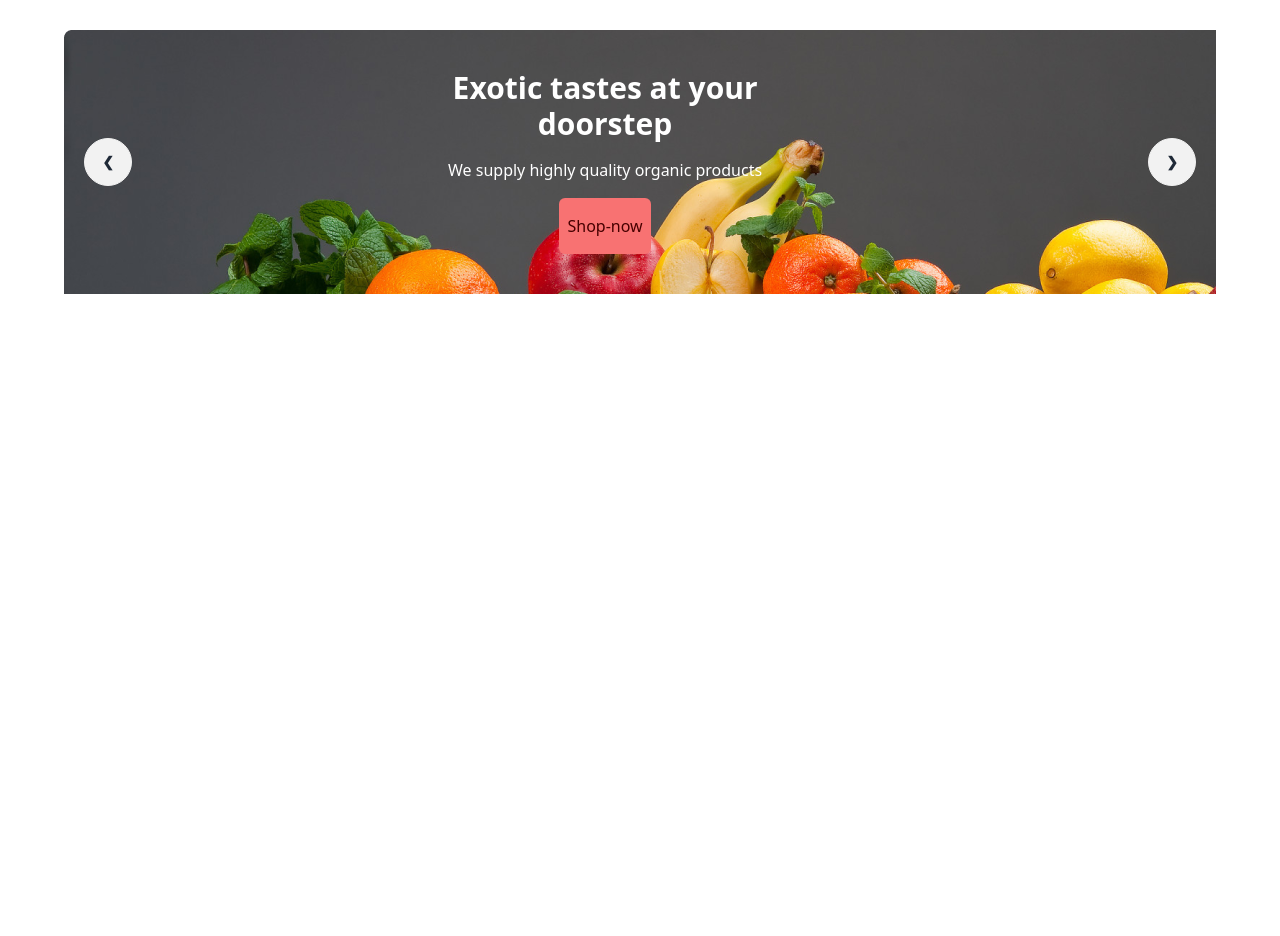
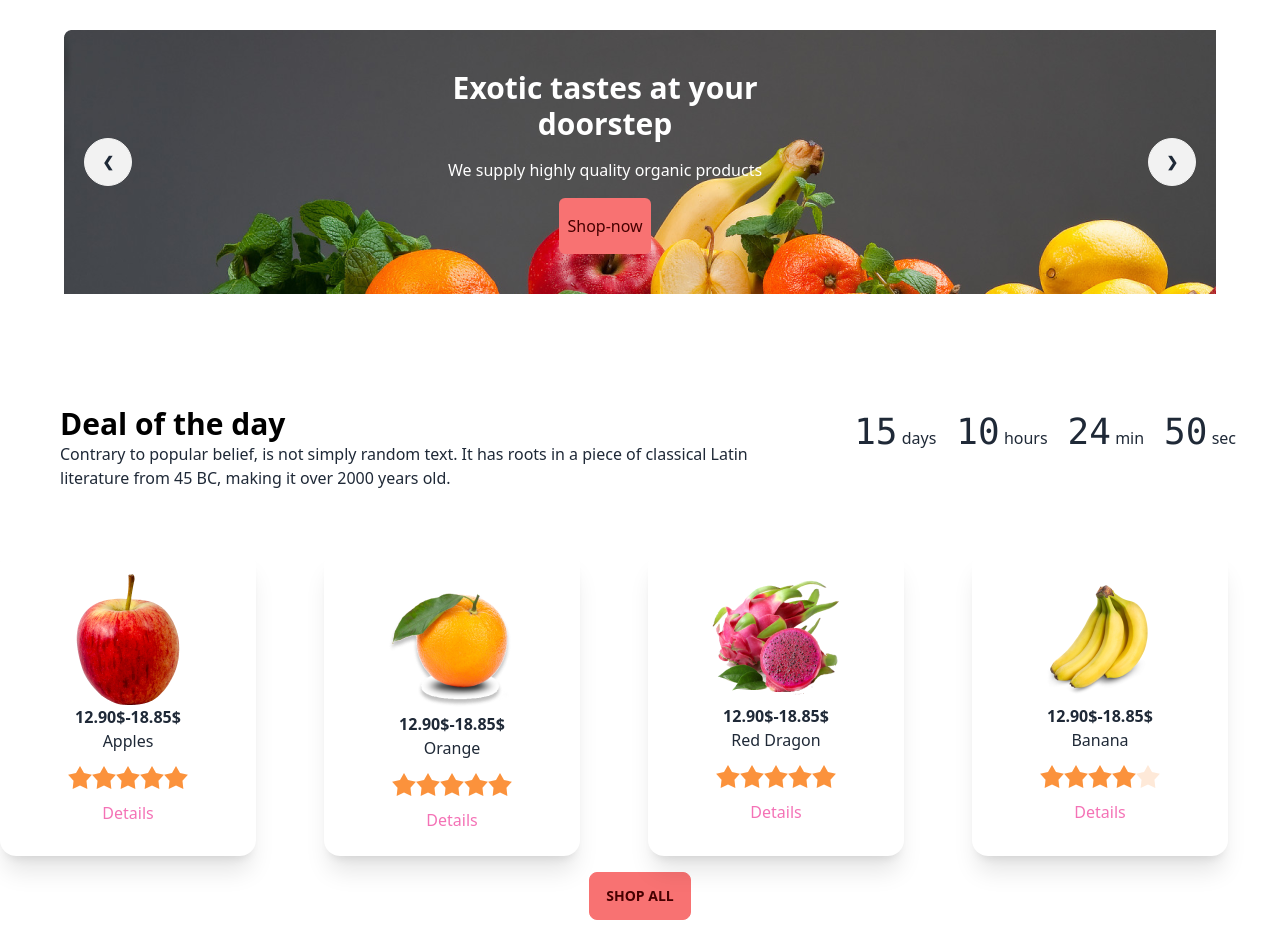
Before and after one commit to Arm19an/frust-brust-website, a plain HTML site: page index.html in a window 1280 px wide. Shown: the part 162-1098 px from the top of the page. Before the commit the page ends 800 px from the top, so only its background shows below. Drawn offline with nearby package versions, Linux system fonts and the light colour scheme; grey boxes are pictures that could not be loaded.

Commit message:
added deal section

```diff
--- a/index.html
+++ b/index.html
@@ -56,7 +56,7 @@
                 <!-- slide-2 -->
                 <div id="slide2" class="carousel-item relative w-full " style="background-image: url(./images/banner2.png);">
                     <div class="text-center px-96 py-10 ">
-                        <h1 class="text-2xl font-extrabold text-white">Exotic tastes at your <br> doorstep</h1>
+                        <h1 class="text-3xl font-extrabold text-white">Exotic tastes at your <br> doorstep</h1>
                         <p class="text-white py-4">We supply highly quality organic products</p>
                         <button class="btn-error p-2 rounded-md py-4">Shop-now</button>
 
@@ -99,7 +99,116 @@
               </div>
     </header>
     <main class="">
+       <section>
+        <div class="flex p-6">
+          <div class="p-9 flex-1" >
+            <h1 class="text-3xl font-bold text-black">  Deal of the day</h1>
+            <p>Contrary to popular belief, is not simply random text. It has roots in a piece of classical Latin literature from 45 BC, making it over 2000 years old.</p>
+          </div>
+          <div>
+            <div class="flex gap-5 my-6 p-5">
+              <div>
+                <span class="countdown font-mono text-4xl">
+                  <span style="--value:15;"></span>
+                </span>
+                days
+              </div>
+              <div>
+                <span class="countdown font-mono text-4xl">
+                  <span style="--value:10;"></span>
+                </span>
+                hours
+              </div>
+              <div>
+                <span class="countdown font-mono text-4xl">
+                  <span style="--value:24;"></span>
+                </span>
+                min
+              </div>
+              <div>
+                <span class="countdown font-mono text-4xl">
+                  <span style="--value:50;"></span>
+                </span>
+                sec
+              </div>
+            </div>
+          </div>
 
+        </div>
+        <div class="grid grid-cols-1 md:grid-cols-2 lg:grid-cols-4 gap-4">
+          <!-- card1 -->
+          <div class="card w-64 p-6 bg-base-100 shadow-xl ">
+            <figure><img src="./images/fruit6.png" alt="Shoes" /></figure>
+            <div class=" text-center">
+              <h2 class="font-extrabold">12.90$-18.85$</h2>
+              <p>Apples</p>
+              <div class="rating aling-center my-3">
+                <input type="radio" name="rating-2" class="mask mask-star-2 bg-orange-400" />
+                <input type="radio" name="rating-2" class="mask mask-star-2 bg-orange-400" checked />
+                <input type="radio" name="rating-2" class="mask mask-star-2 bg-orange-400" />
+                <input type="radio" name="rating-2" class="mask mask-star-2 bg-orange-400" checked/>
+                <input type="radio" name="rating-2" class="mask mask-star-2 bg-orange-400" />
+              </div>
+              <p class="text-center text-pink-400">Details</p>
+
+            </div>
+          </div>
+          <!-- card2 -->
+          <div class="card w-64 p-6 bg-base-100 shadow-xl ">
+            <figure><img src="./images/fruit7.png" alt="Shoes" /></figure>
+            <div class=" text-center">
+              <h2 class="font-extrabold">12.90$-18.85$</h2>
+              <p>Orange</p>
+              <div class="rating aling-center my-3">
+                <input type="radio" name="rating-2" class="mask mask-star-2 bg-orange-400" />
+                <input type="radio" name="rating-2" class="mask mask-star-2 bg-orange-400" checked />
+                <input type="radio" name="rating-2" class="mask mask-star-2 bg-orange-400" />
+                <input type="radio" name="rating-2" class="mask mask-star-2 bg-orange-400" checked/>
+                <input type="radio" name="rating-2" class="mask mask-star-2 bg-orange-400" />
+              </div>
+              <p class="text-center text-pink-400">Details</p>
+
+            </div>
+          </div>
+          <!-- card-3 -->
+          <div class="card w-64 p-6 bg-base-100 shadow-xl ">
+            <figure><img src="./images/fruit8.png" alt="Shoes" /></figure>
+            <div class=" text-center">
+              <h2 class="font-extrabold">12.90$-18.85$</h2>
+              <p>Red Dragon</p>
+              <div class="rating aling-center my-3">
+                <input type="radio" name="rating-2" class="mask mask-star-2 bg-orange-400" />
+                <input type="radio" name="rating-2" class="mask mask-star-2 bg-orange-400" />
+                <input type="radio" name="rating-2" class="mask mask-star-2 bg-orange-400" />
+                <input type="radio" name="rating-2" class="mask mask-star-2 bg-orange-400" checked/>
+                <input type="radio" name="rating-2" class="mask mask-star-2 bg-orange-400" />
+              </div>
+              <p class="text-center text-pink-400">Details</p>
+
+            </div>
+          </div>
+          <!-- card-4 -->
+          <div class="card w-64 p-6 bg-base-100 shadow-xl ">
+            <figure><img src="./images/fruit9.png" alt="Shoes" /></figure>
+            <div class=" text-center">
+              <h2 class="font-extrabold">12.90$-18.85$</h2>
+              <p>Banana</p>
+              <div class="rating aling-center my-3">
+                <input type="radio" name="rating-2" class="mask mask-star-2 bg-orange-400" />
+                <input type="radio" name="rating-2" class="mask mask-star-2 bg-orange-400"/>
+                <input type="radio" name="rating-2" class="mask mask-star-2 bg-orange-400" />
+                <input type="radio" name="rating-2" class="mask mask-star-2 bg-orange-400" checked/>
+                <input type="radio" name="rating-2" class="mask mask-star-2 bg-orange-400" />
+              </div>
+              <p class="text-center text-pink-400">Details</p>
+            </div>
+          </div>
+
+        </div>
+       </section>
+       <div class="text-center flex justify-center py-4 ">
+        <button class="btn btn-error  cursor-pointer">Shop All</button>
+      </div>
     </main>
     <footer>
 
```
